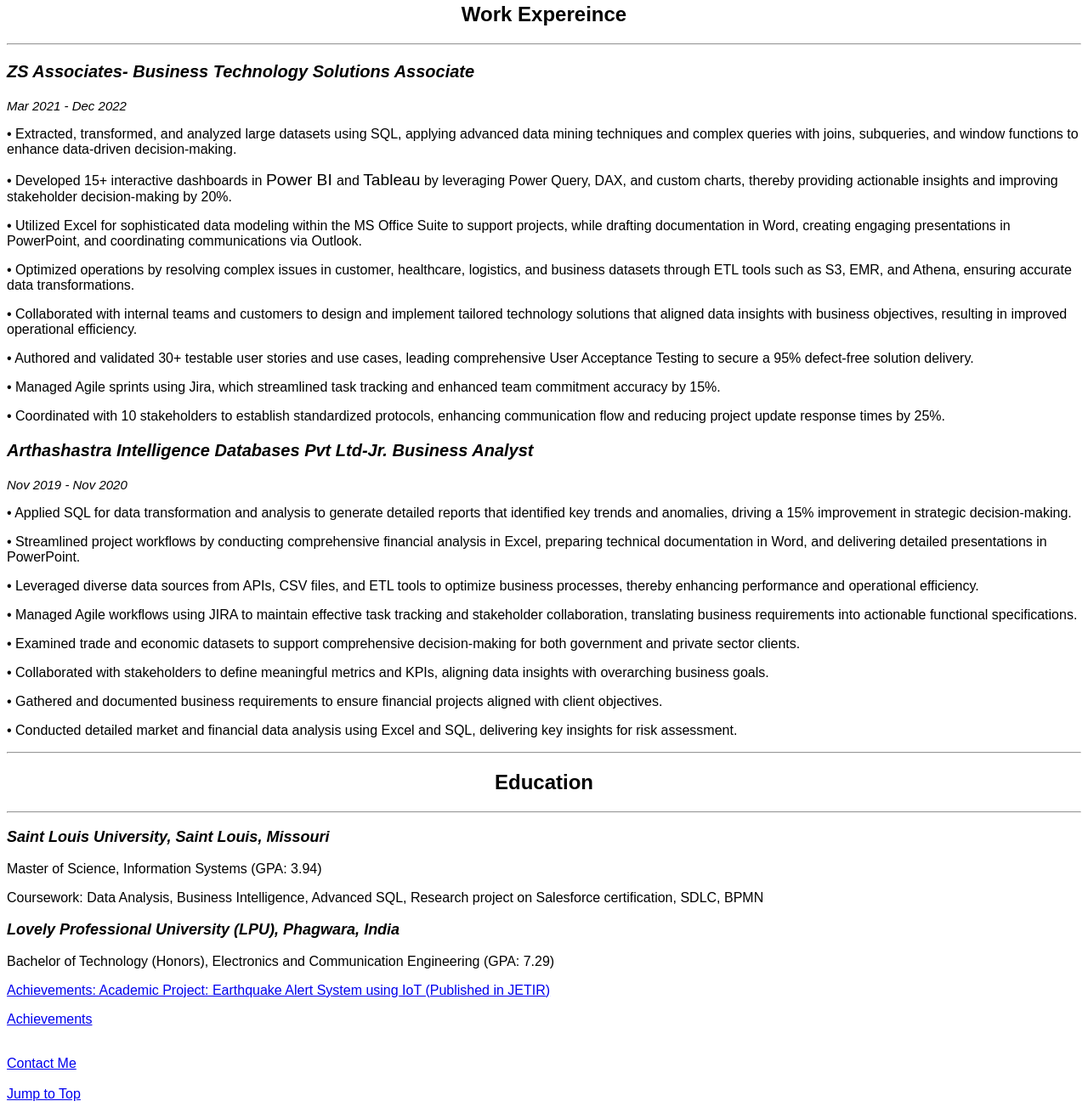
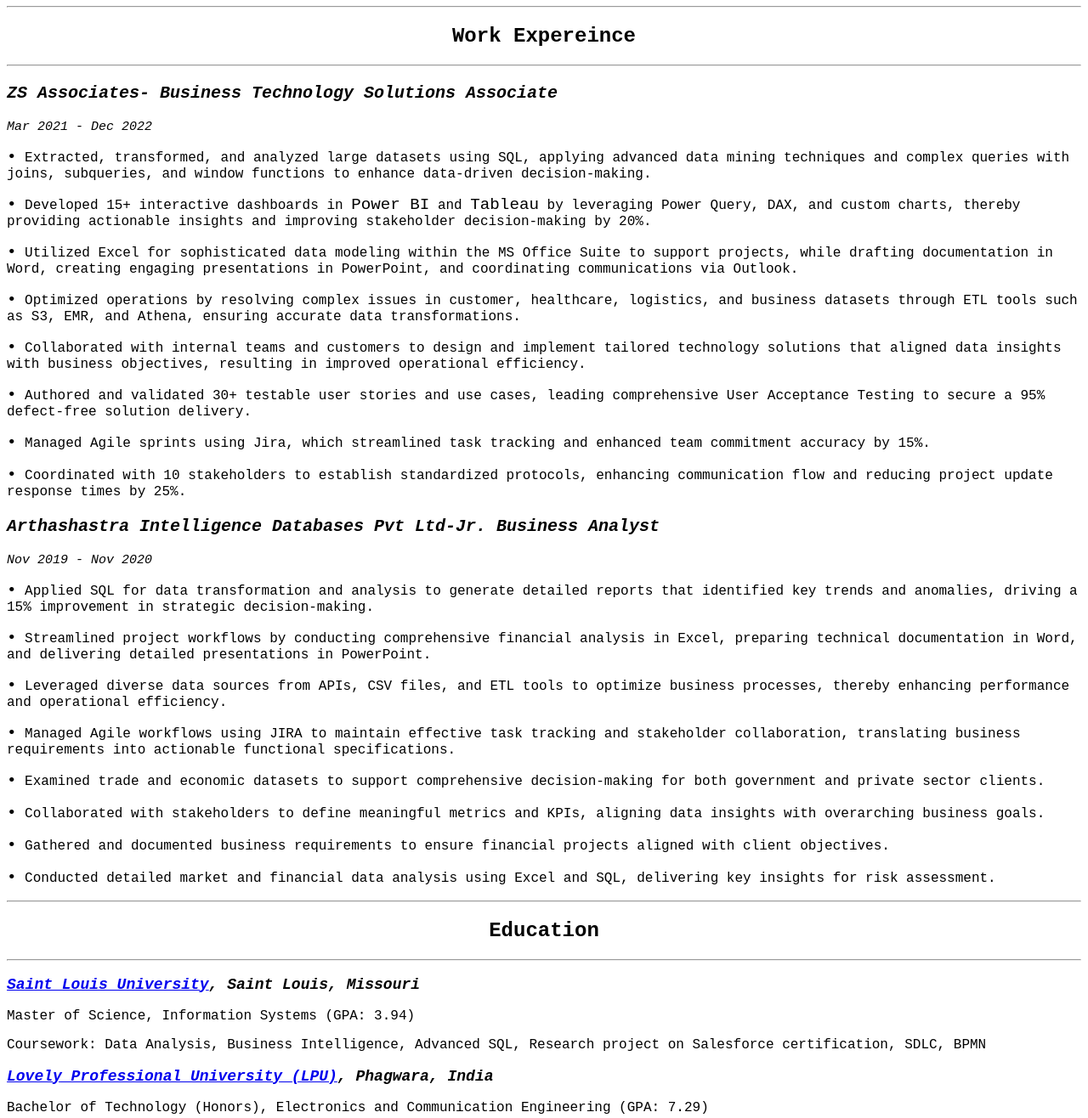
Before and after one commit to Sha1Pokala/HTML, a plain HTML site: page Trying to Build/Shashank_Portfolio.html in a window 1280 px wide. Shown: the part 169-1485 px from the top of the page at 85% size. Drawn offline with Linux system fonts and the light colour scheme.

Commit message:
Few more aditional functionalities added to my code

```diff
--- a/Trying to Build/Shashank_Portfolio.html
+++ b/Trying to Build/Shashank_Portfolio.html
@@ -7,6 +7,7 @@
     <style>
       h1 {
         text-align: center;
+        font-family: "Courier New";
       }
       h2 {
         text-align: center;
@@ -14,28 +15,33 @@
       p.Professional_Summary {
         /* font-size: 20px; */
         text-align: center;
+        font-family: "Courier New";
       }
       p.ZS_Associates {
         font-size: 20px;
         text-align: left;
         font-style: italic;
         font-weight: bold;
+        font-family: "Courier New";
       }
       p.Date_Attended {
         font-size: 15px;
         text-align: left;
         font-style: italic;
+        font-family: "Courier New";
       }
       p.Arthashastra {
         font-size: 20px;
         text-align: left;
         font-style: italic;
         font-weight: bold;
+        font-family: "Courier New";
       }
       p.Dates_Attended_Arthashastra {
         font-size: 15px;
         text-align: left;
         font-style: italic;
+        font-family: "Courier New";
       }
       img {
         width: 100px;
@@ -48,24 +54,34 @@
         font-size: 18px;
         text-align: left;
         font-style: italic;
+        font-family: "Courier New";
       }
       body {
-        font-family: Arial, sans-serif;
+        font-family: "Courier New";
       }
     </style>
   </head>
   <body>
     <img src="./Images/My_Photo.jpg" alt="Picture of Shashank" />
+    <header>
+      <a href="Certification.html" target="_blank">Achievements</a>
+      <a href="../Trying to Build/Contact Me.html" target="_blank">
+        Contact Me
+      </a>
+    </header>
 
     <h1>Shashank Pokala</h1>
+    <article>
       <p class="Professional_Summary">
         I'm a passionate and detail-oriented professional with a background in
-      Information Systems. I specialize in data analysis, software development,
-      and creating intuitive data visualizations. My goal is to solve real-world
-      problems using data and technology, and I'm currently focused on roles in
-      Data Analytics and Business Intelligence.
+        Information Systems. I specialize in data analysis, software
+        development, and creating intuitive data visualizations. My goal is to
+        solve real-world problems using data and technology, and I'm currently
+        focused on roles in Data Analytics and Business Intelligence.
       </p>
+    </article>
     <hr />
+    <section>
       <h2>Work Expereince</h2>
       <hr />
       <p class="ZS_Associates">
@@ -73,105 +89,117 @@
       </p>
       <p class="Date_Attended">Mar 2021 - Dec 2022</p>
       <p>
-      • Extracted, transformed, and analyzed large datasets using SQL, applying
-      advanced data mining techniques and complex queries with joins,
-      subqueries, and window functions to enhance data-driven decision-making.
+        <span><big>•</big></span> Extracted, transformed, and analyzed large
+        datasets using SQL, applying advanced data mining techniques and complex
+        queries with joins, subqueries, and window functions to enhance
+        data-driven decision-making.
       </p>
 
       <p>
-      • Developed 15+ interactive dashboards in <big>Power BI </big> and
-      <big>Tableau</big>
-      by leveraging Power Query, DAX, and custom charts, thereby providing
-      actionable insights and improving stakeholder decision-making by 20%.
+        <span><big>•</big></span> Developed 15+ interactive dashboards in
+        <big>Power BI</big> and <big>Tableau</big> by leveraging Power Query,
+        DAX, and custom charts, thereby providing actionable insights and
+        improving stakeholder decision-making by 20%.
       </p>
 
       <p>
-      • Utilized Excel for sophisticated data modeling within the MS Office
-      Suite to support projects, while drafting documentation in Word, creating
-      engaging presentations in PowerPoint, and coordinating communications via
-      Outlook.
+        <span><big>•</big></span> Utilized Excel for sophisticated data modeling
+        within the MS Office Suite to support projects, while drafting
+        documentation in Word, creating engaging presentations in PowerPoint,
+        and coordinating communications via Outlook.
       </p>
 
       <p>
-      • Optimized operations by resolving complex issues in customer,
-      healthcare, logistics, and business datasets through ETL tools such as S3,
-      EMR, and Athena, ensuring accurate data transformations.
+        <span><big>•</big></span> Optimized operations by resolving complex
+        issues in customer, healthcare, logistics, and business datasets through
+        ETL tools such as S3, EMR, and Athena, ensuring accurate data
+        transformations.
       </p>
 
       <p>
-      • Collaborated with internal teams and customers to design and implement
-      tailored technology solutions that aligned data insights with business
-      objectives, resulting in improved operational efficiency.
+        <span><big>•</big></span> Collaborated with internal teams and customers
+        to design and implement tailored technology solutions that aligned data
+        insights with business objectives, resulting in improved operational
+        efficiency.
       </p>
 
       <p>
-      • Authored and validated 30+ testable user stories and use cases, leading
-      comprehensive User Acceptance Testing to secure a 95% defect-free solution
-      delivery.
+        <span><big>•</big></span> Authored and validated 30+ testable user
+        stories and use cases, leading comprehensive User Acceptance Testing to
+        secure a 95% defect-free solution delivery.
       </p>
 
       <p>
-      • Managed Agile sprints using Jira, which streamlined task tracking and
-      enhanced team commitment accuracy by 15%.
+        <span><big>•</big></span> Managed Agile sprints using Jira, which
+        streamlined task tracking and enhanced team commitment accuracy by 15%.
       </p>
 
       <p>
-      • Coordinated with 10 stakeholders to establish standardized protocols,
-      enhancing communication flow and reducing project update response times by
-      25%.
+        <span><big>•</big></span> Coordinated with 10 stakeholders to establish
+        standardized protocols, enhancing communication flow and reducing
+        project update response times by 25%.
       </p>
-
+    </section>
+    <section>
       <p class="Arthashastra">
         Arthashastra Intelligence Databases Pvt Ltd-Jr. Business Analyst
       </p>
       <p class="Dates_Attended_Arthashastra">Nov 2019 - Nov 2020</p>
       <p>
-      • Applied SQL for data transformation and analysis to generate detailed
-      reports that identified key trends and anomalies, driving a 15%
-      improvement in strategic decision-making.
+        <span><big>•</big></span> Applied SQL for data transformation and
+        analysis to generate detailed reports that identified key trends and
+        anomalies, driving a 15% improvement in strategic decision-making.
       </p>
 
       <p>
-      • Streamlined project workflows by conducting comprehensive financial
-      analysis in Excel, preparing technical documentation in Word, and
-      delivering detailed presentations in PowerPoint.
+        <span><big>•</big></span> Streamlined project workflows by conducting
+        comprehensive financial analysis in Excel, preparing technical
+        documentation in Word, and delivering detailed presentations in
+        PowerPoint.
       </p>
 
       <p>
-      • Leveraged diverse data sources from APIs, CSV files, and ETL tools to
-      optimize business processes, thereby enhancing performance and operational
-      efficiency.
+        <span><big>•</big></span> Leveraged diverse data sources from APIs, CSV
+        files, and ETL tools to optimize business processes, thereby enhancing
+        performance and operational efficiency.
       </p>
 
       <p>
-      • Managed Agile workflows using JIRA to maintain effective task tracking
-      and stakeholder collaboration, translating business requirements into
-      actionable functional specifications.
+        <span><big>•</big></span> Managed Agile workflows using JIRA to maintain
+        effective task tracking and stakeholder collaboration, translating
+        business requirements into actionable functional specifications.
       </p>
 
       <p>
-      • Examined trade and economic datasets to support comprehensive
-      decision-making for both government and private sector clients.
+        <span><big>•</big></span> Examined trade and economic datasets to
+        support comprehensive decision-making for both government and private
+        sector clients.
       </p>
 
       <p>
-      • Collaborated with stakeholders to define meaningful metrics and KPIs,
-      aligning data insights with overarching business goals.
+        <span><big>•</big></span> Collaborated with stakeholders to define
+        meaningful metrics and KPIs, aligning data insights with overarching
+        business goals.
       </p>
 
       <p>
-      • Gathered and documented business requirements to ensure financial
-      projects aligned with client objectives.
+        <span><big>•</big></span> Gathered and documented business requirements
+        to ensure financial projects aligned with client objectives.
       </p>
 
       <p>
-      • Conducted detailed market and financial data analysis using Excel and
-      SQL, delivering key insights for risk assessment.
+        <span><big>•</big></span> Conducted detailed market and financial data
+        analysis using Excel and SQL, delivering key insights for risk
+        assessment.
       </p>
+    </section>
     <hr />
     <h2>Education</h2>
     <hr />
-    <p class="bold-text">Saint Louis University, Saint Louis, Missouri</p>
+    <p class="bold-text">
+      <a href="https://www.slu.edu/" target="_blank">Saint Louis University</a>,
+      Saint Louis, Missouri
+    </p>
     <p>Master of Science, Information Systems (GPA: 3.94)</p>
     <p>
       Coursework: Data Analysis, Business Intelligence, Advanced SQL, Research
@@ -179,7 +207,9 @@
     </p>
 
     <p class="bold-text">
-      Lovely Professional University (LPU), Phagwara, India
+      <a href="https://www.lpu.in/" target="_blank"
+        >Lovely Professional University (LPU)</a
+      >, Phagwara, India
     </p>
     <p>
       Bachelor of Technology (Honors), Electronics and Communication Engineering
@@ -191,12 +221,6 @@
         (Published in JETIR)</a
       >
     </p>
-
-    <p><a href="Certification.html">Achievements</a></p>
-    <br />
-    <a href="../Trying to Build/Contact Me.html" target="_blank">
-      Contact Me
-    </a>
     <br />
     <br />
     <a href="#">Jump to Top</a>
```
Also changed, not shown: Trying to Build/Certification.html (+6 -1 lines), Trying to Build/Contact Me.html (+10 -1 lines). Lines whose indentation alone changed are shown as unchanged.
